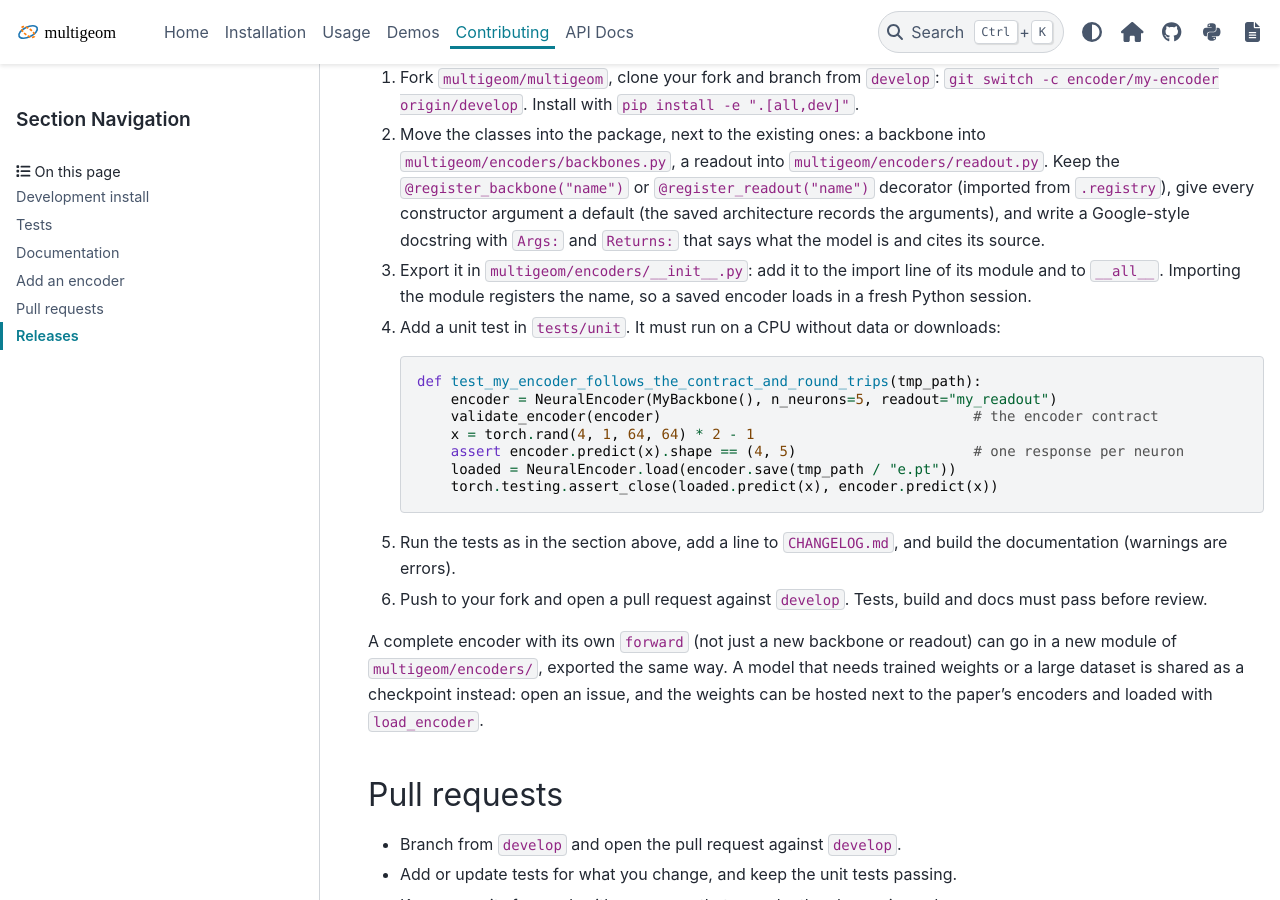
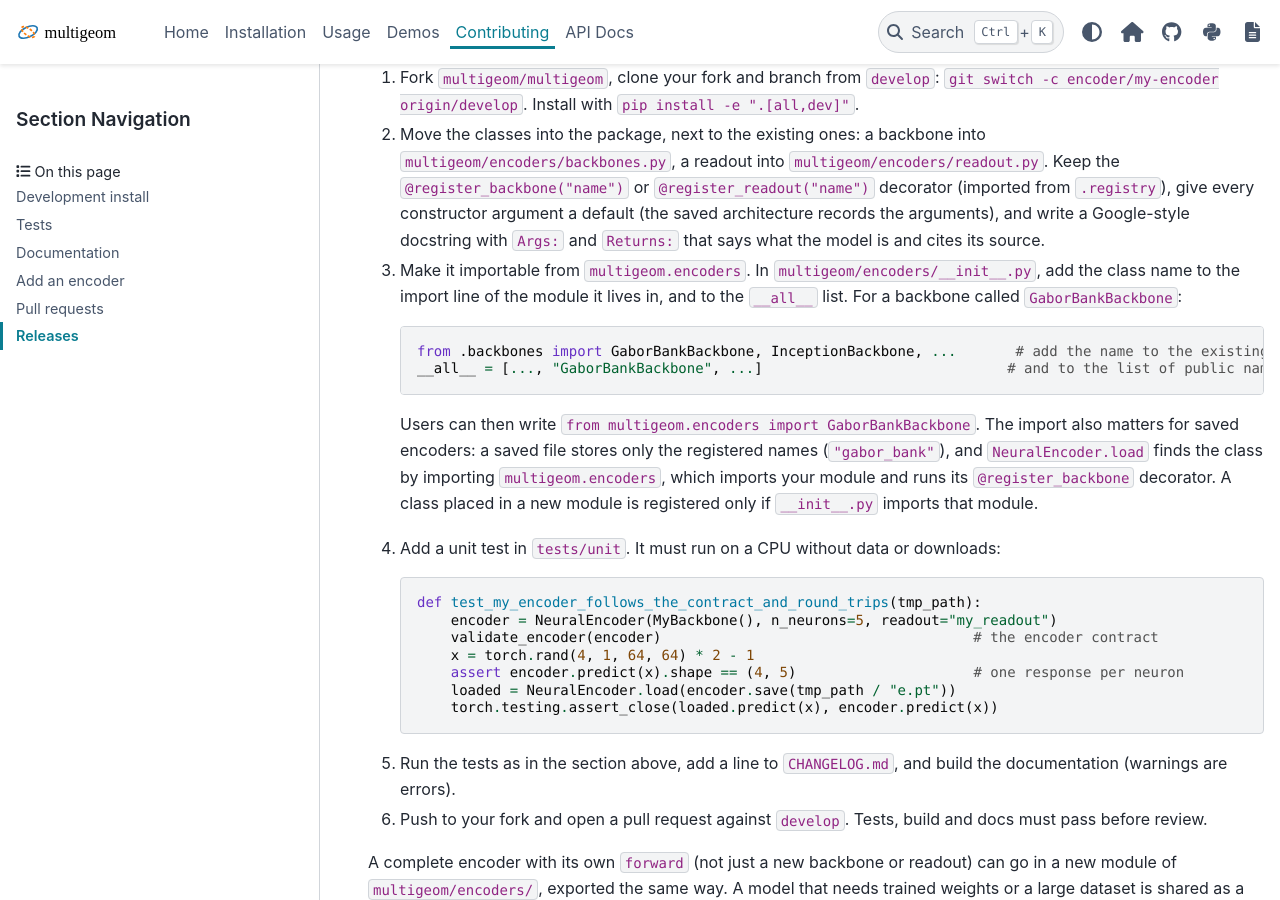
Before and after one commit to multigeom/multigeom, a Sphinx documentation site: the page built from docs/source/contributing.rst, in a window 1280 px wide and 900 px high, scrolled down 1039 px. Built offline with Sphinx 7.4.7 and the PyData theme 0.15.4, drawn with Linux system fonts in a browser that asks for light colours; pages that are not in the unit, such as notebooks, are missing from menus.

Commit message:
docs: explain how to export a new encoder in encoders/__init__.py
Co-Authored-By: Claude Sonnet 5.5 <noreply@anthropic.com>

```diff
--- a/docs/source/contributing.rst
+++ b/docs/source/contributing.rst
@@ -50,8 +50,18 @@ section "Write your own backbone and readout" of the demo notebook 1 and the :do
    into ``multigeom/encoders/readout.py``. Keep the ``@register_backbone("name")`` or ``@register_readout("name")`` decorator
    (imported from ``.registry``), give every constructor argument a default (the saved architecture records the arguments), and
    write a Google-style docstring with ``Args:`` and ``Returns:`` that says what the model is and cites its source.
-3. Export it in ``multigeom/encoders/__init__.py``: add it to the import line of its module and to ``__all__``. Importing the
-   module registers the name, so a saved encoder loads in a fresh Python session.
+3. Make it importable from ``multigeom.encoders``. In ``multigeom/encoders/__init__.py``, add the class name to the import line of
+   the module it lives in, and to the ``__all__`` list. For a backbone called ``GaborBankBackbone``:
+
+   .. code-block:: python
+
+      from .backbones import GaborBankBackbone, InceptionBackbone, ...       # add the name to the existing import
+      __all__ = [..., "GaborBankBackbone", ...]                             # and to the list of public names
+
+   Users can then write ``from multigeom.encoders import GaborBankBackbone``. The import also matters for saved encoders: a saved
+   file stores only the registered names (``"gabor_bank"``), and ``NeuralEncoder.load`` finds the class by importing
+   ``multigeom.encoders``, which imports your module and runs its ``@register_backbone`` decorator. A class placed in a new
+   module is registered only if ``__init__.py`` imports that module.
 4. Add a unit test in ``tests/unit``. It must run on a CPU without data or downloads:
 
    .. code-block:: python
```
